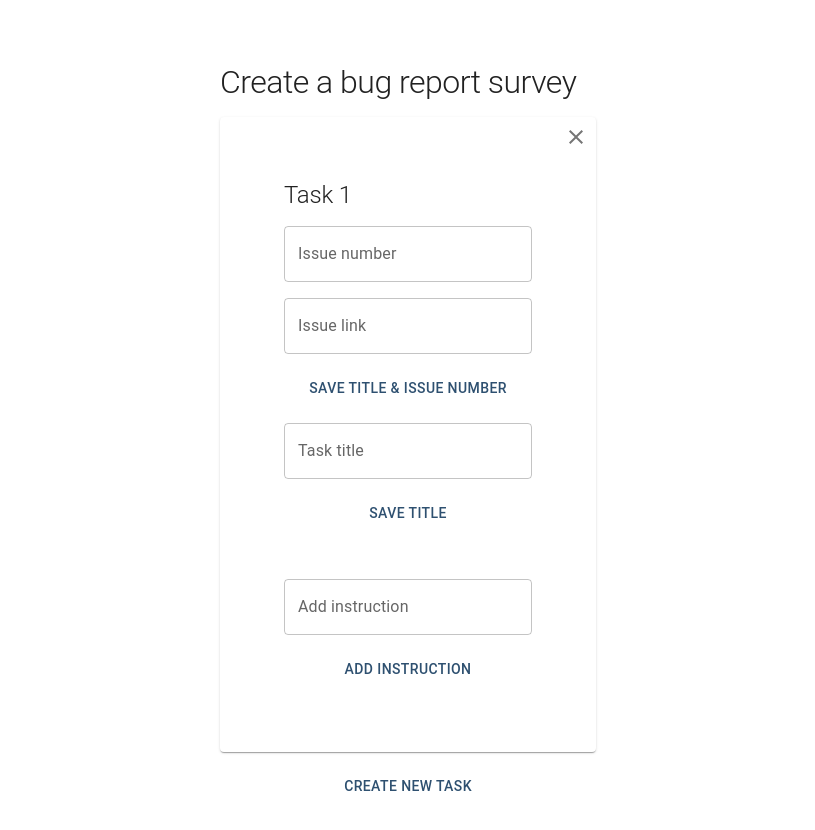
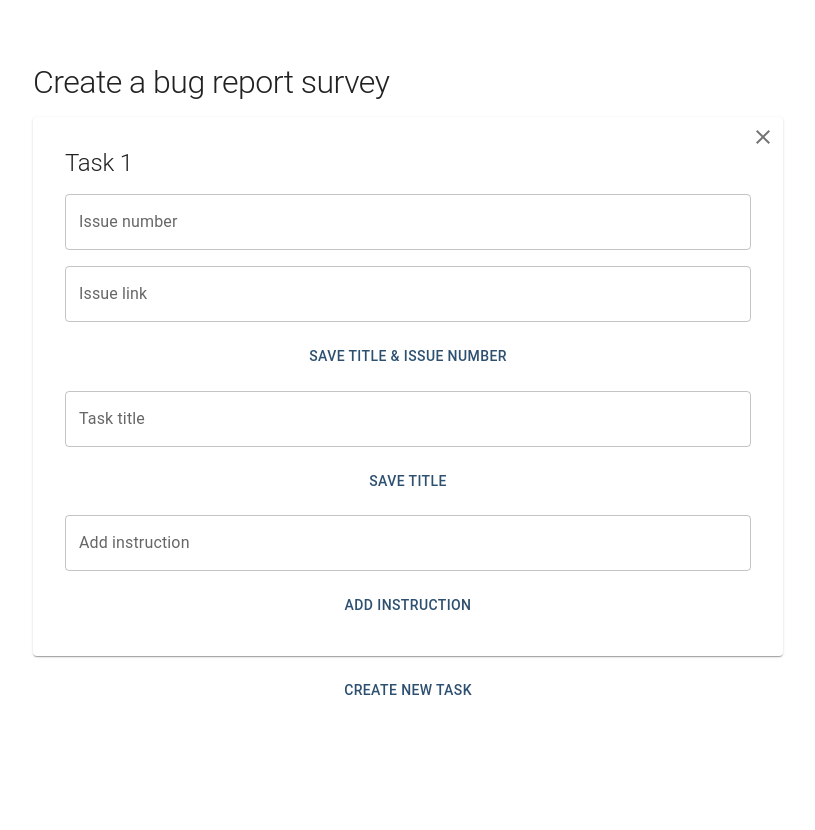
Before and after one commit to JerryUusis/manual_testing_form, a React (Vite) app: page /new in a window 1280 px wide. Shown: the top 830 px of the page, without its empty margins (232-1047 px from the left). After the commit the page ends 800 px from the top, so only its background shows below. Built offline with nearby package versions, Linux system fonts and the light colour scheme.

Commit message:
Update styles and add conditional if insructions list is null

```diff
--- a/src/components/InstructionList.tsx
+++ b/src/components/InstructionList.tsx
@@ -11,6 +11,10 @@ const InstructionList = ({
   instructionsArray,
   filterInstruction,
 }: InstructionListProps) => {
+  if (instructionsArray.length === 0) {
+    return null;
+  }
+
   return (
     <List>
       {instructionsArray.map((instructionObject, index) => (
--- a/src/components/TaskBlock.tsx
+++ b/src/components/TaskBlock.tsx
@@ -56,8 +56,9 @@ const TaskBlock = ({
         display: "flex",
         flexDirection: "column",
         gap: "1rem",
-        padding: "4rem",
+        padding: "2rem",
         position: "relative",
+        width: "750px",
       }}
       elevation={1}
       component={Paper}
@@ -76,11 +77,11 @@ const TaskBlock = ({
         <Box
           sx={{
             display: "flex",
-            justifyContent: "flex-start",
+
             alignItems: "center",
           }}
         >
-          <Typography variant="h2">{taskTitle}</Typography>
+          <Typography sx={{ fontWeight: "bold" }}>{taskTitle}</Typography>
           <IconButton onClick={toggleIsTitleStored}>
             <EditIcon />
           </IconButton>
```
